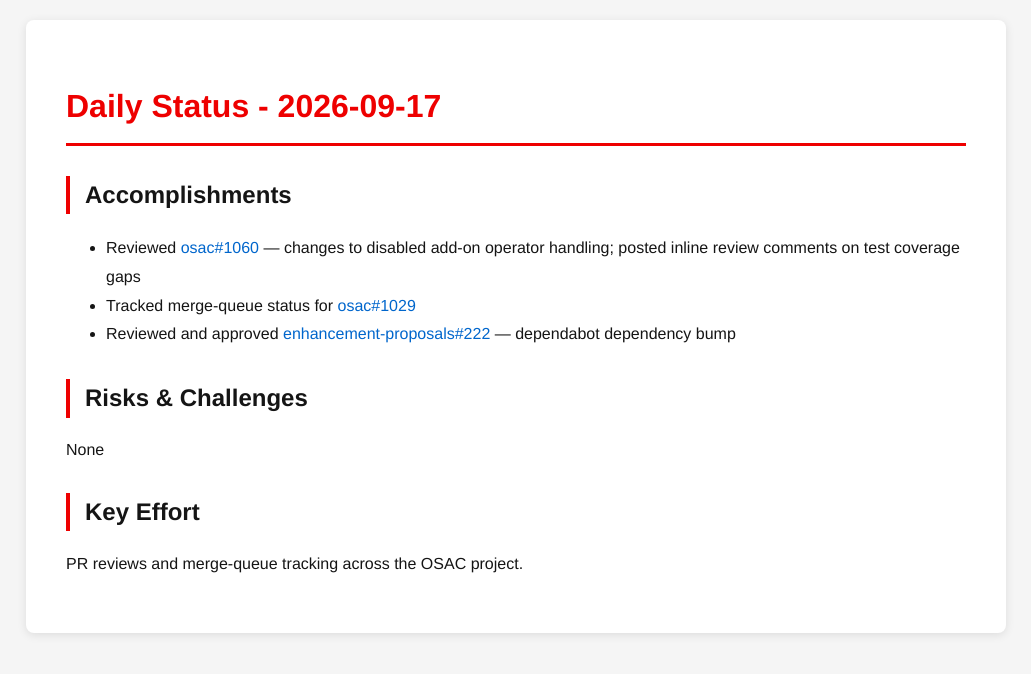
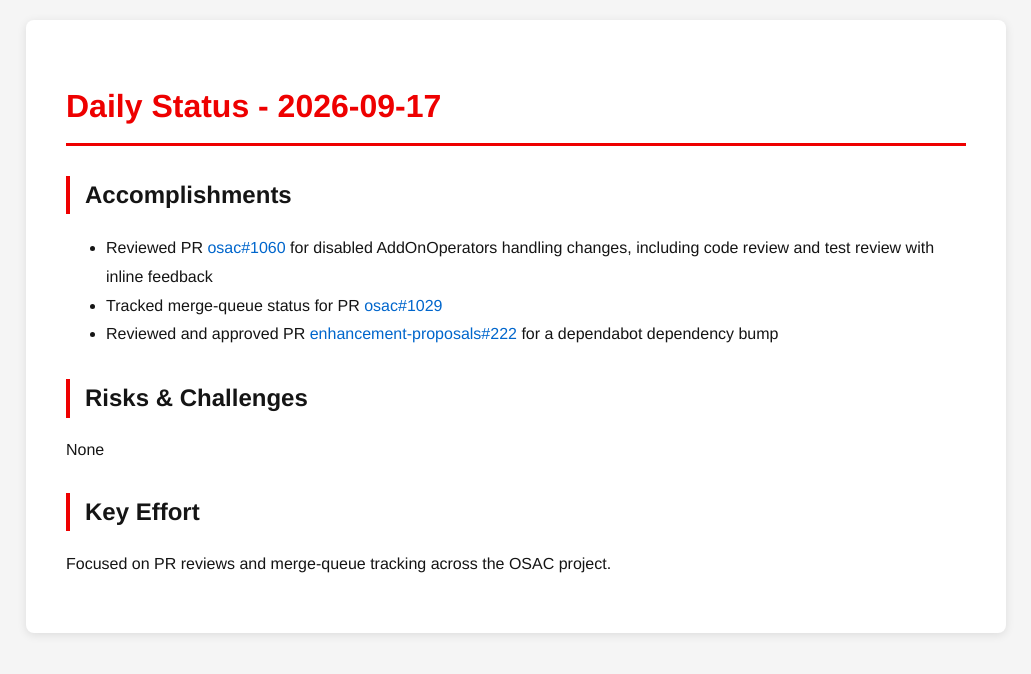
Before and after one commit to tzvatot/daily-status, a Jekyll site: the page built from 2026-09-17.md, in a window 1280 px wide. Shown: the top 674 px of the page, without its empty margins (124-1155 px from the left). Built offline with Jekyll 4.4.1, drawn with Linux system fonts in a browser that asks for light colours.

Commit message:
Daily status update - 2026-09-17

```diff
--- a/2026-09-17.md
+++ b/2026-09-17.md
@@ -7,12 +7,12 @@
 # Daily Status - 2026-09-17
 
 ## Accomplishments
-- Reviewed [osac#1060](https://github.com/osac-project/osac/pull/1060) — changes to disabled add-on operator handling; posted inline review comments on test coverage gaps
-- Tracked merge-queue status for [osac#1029](https://github.com/osac-project/osac/pull/1029)
-- Reviewed and approved [enhancement-proposals#222](https://github.com/osac-project/enhancement-proposals/pull/222) — dependabot dependency bump
+- Reviewed PR [osac#1060](https://github.com/osac-project/osac/pull/1060) for disabled AddOnOperators handling changes, including code review and test review with inline feedback
+- Tracked merge-queue status for PR [osac#1029](https://github.com/osac-project/osac/pull/1029)
+- Reviewed and approved PR [enhancement-proposals#222](https://github.com/osac-project/enhancement-proposals/pull/222) for a dependabot dependency bump
 
 ## Risks & Challenges
 None
 
 ## Key Effort
-PR reviews and merge-queue tracking across the OSAC project.
+Focused on PR reviews and merge-queue tracking across the OSAC project.
```
